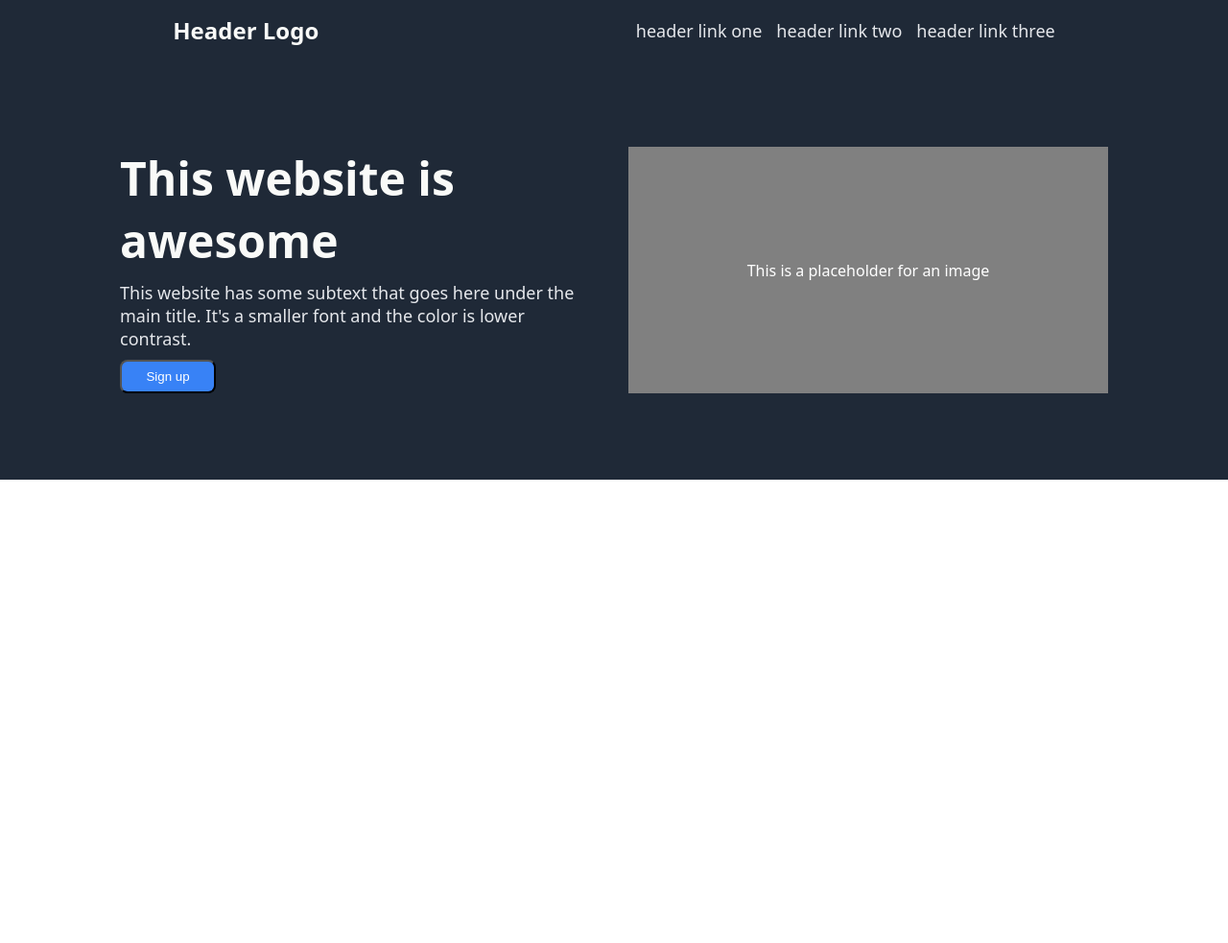
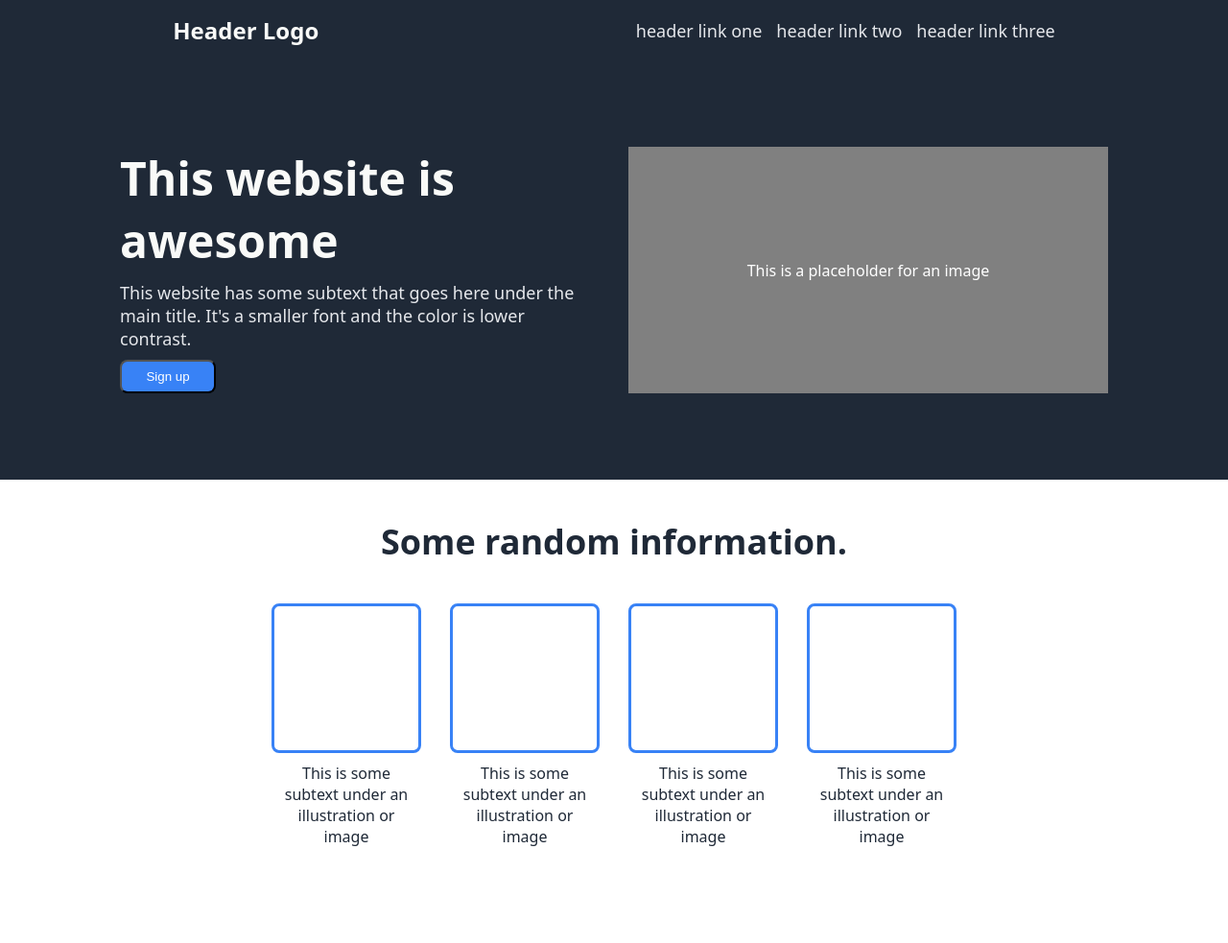
Before and after one commit to joshhkim02/landing-page, a plain HTML site: page index.html in a window 1280 px wide. Shown: the whole page at 96% size. Before the commit the page ends 800 px from the top, so only its background shows below. Drawn offline with Linux system fonts and the light colour scheme.

Commit message:
feat: finished section 2: information

```diff
--- a/index.html
+++ b/index.html
@@ -7,7 +7,8 @@
     <link rel="stylesheet" href="style.css"
   </head>
   <body>
-    <div class="section1">
+    <!-- Section 1 -->
+    <div class="section-1">
       <div class="header">
         <div class="logo">Header Logo</div>
         <ul class="links">
@@ -25,7 +26,6 @@
           </div>
           <button class="btn-signup">Sign up</button>
         </div>
-
         <div class="hero-2">
           <div class="placeholder-image">
             This is a placeholder for an image
@@ -33,5 +33,38 @@
         </div>
       </div>
     </div>
+    <!-- End of Section 1 -->
+
+    <!-- Section 2 -->
+    <div class="section-2">
+      <div class="section-2-header">Some random information.</div>
+      <div class="section-2-content">
+        <div class="square-holder">
+          <div class="square-img"></div>
+          <div class="square-subtext">
+            This is some subtext under an illustration or image
+          </div>
+        </div>
+        <div class="square-holder">
+          <div class="square-img"></div>
+          <div class="square-subtext">
+            This is some subtext under an illustration or image
+          </div>
+        </div>
+        <div class="square-holder">
+          <div class="square-img"></div>
+          <div class="square-subtext">
+            This is some subtext under an illustration or image
+          </div>
+        </div>
+        <div class="square-holder">
+          <div class="square-img"></div>
+          <div class="square-subtext">
+            This is some subtext under an illustration or image
+          </div>
+        </div>
+      </div>
+    </div>
+    <!-- End of section 2 -->
   </body>
 </html>
--- a/style.css
+++ b/style.css
@@ -19,7 +19,7 @@ button {
 }
 
 /* Section 1 */
-.section1 {
+.section-1 {
   display: flex;
   flex-direction: column;
   background-color: #1f2937;
@@ -31,7 +31,6 @@ button {
   justify-content: space-around;
   align-items: center;
   padding: 15px;
-  /* margin-bottom: 70px; */
 }
 
 .logo {
@@ -53,7 +52,6 @@ button {
   padding: 90px;
   justify-content: center;
   gap: 30px;
-  /* border: 1px solid white; */
 }
 
 .hero-1 {
@@ -61,7 +59,6 @@ button {
   flex-direction: column;
   width: 500px;
   gap: 10px;
-  /* border: 1px solid white; */
 }
 
 .hero-text {
@@ -88,5 +85,50 @@ button {
   color: white;
   width: 500px;
   background-color: gray;
-  /* border: 1px solid white; */
 }
+/* End section 1 */
+
+/* Section 2 */
+.section-2 {
+  display: flex;
+  flex-direction: column;
+  justify-content: center;
+  align-items: center;
+}
+
+.section-2-header {
+  font-size: 36px;
+  font-weight: 800;
+  color: #1f2937;
+  padding: 40px;
+}
+
+.section-2-content {
+  display: flex;
+  gap: 30px;
+  padding-bottom: 100px;
+}
+
+.square-holder {
+  /* border: 1px solid; */
+  width: 100%;
+  align-items: center;
+  display: flex;
+  flex-direction: column;
+  gap: 10px;
+}
+
+.square-img {
+  border: 3px solid #3882f6;
+  border-radius: 8px;
+  height: 150px;
+  width: 150px;
+}
+
+.square-subtext {
+  width: 150px;
+  text-align: center;
+  font-size: 16px;
+  color: #1f2937;
+}
+/* End section 2 */
```
